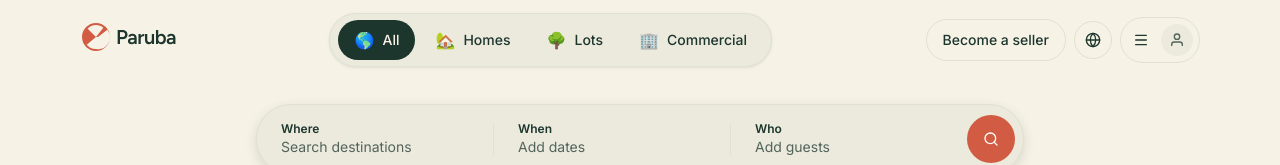
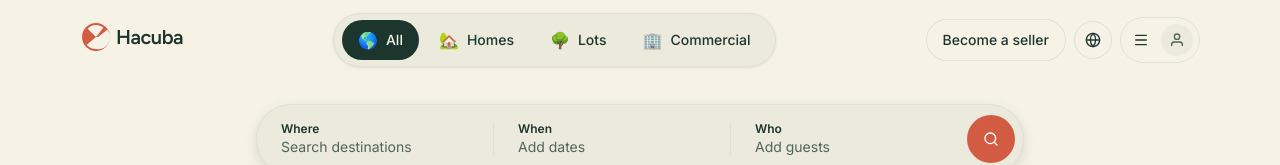
Before and after one commit to Andiewitz/Hacuba, a Next.js app in the folder client/: page / in a window 1280 px wide. Shown: the top 165 px of the page. Built offline with nearby package versions, Linux system fonts and the light colour scheme.

Commit message:
rename: Paruba → Hacuba; favicon terracotta

```diff
--- a/client/package.json
+++ b/client/package.json
@@ -1,5 +1,5 @@
 {
-  "name": "@paruba/client",
+  "name": "@hacuba/client",
   "version": "0.1.0",
   "private": true,
   "scripts": {
--- a/client/src/app/layout.tsx
+++ b/client/src/app/layout.tsx
@@ -16,8 +16,8 @@ const inter = Inter({
 });
 
 export const metadata: Metadata = {
-  title: "Paruba",
-  description: "Paruba app",
+  title: "Hacuba",
+  description: "Hacuba app",
   icons: {
     icon: "/favicon.svg",
   },
--- a/client/src/components/paruba-logo.tsx
+++ b/client/src/components/hacuba-logo.tsx
@@ -1,12 +1,12 @@
-interface ParubaLogoProps {
+interface HacubaLogoProps {
   iconOnly?: boolean;
   className?: string;
 }
 
-export default function ParubaLogo({
+export default function HacubaLogo({
   iconOnly = false,
   className = "",
-}: ParubaLogoProps) {
+}: HacubaLogoProps) {
   return (
     <span className={`inline-flex items-center gap-1 ${className}`}>
       <svg
@@ -23,7 +23,7 @@ export default function ParubaLogo({
       </svg>
       {!iconOnly && (
         <span className="text-xl font-semibold tracking-tight text-foreground font-heading">
-          Paruba
+          Hacuba
         </span>
       )}
     </span>
--- a/client/src/components/navbar.tsx
+++ b/client/src/components/navbar.tsx
@@ -2,7 +2,7 @@
 
 import { Globe, Menu } from "lucide-react";
 import Link from "next/link";
-import ParubaLogo from "@/components/paruba-logo";
+import HacubaLogo from "@/components/hacuba-logo";
 
 const navItems = [
   { label: "All", emoji: "🌎", active: true },
@@ -16,7 +16,7 @@ export default function Navbar() {
     <header className="sticky top-0 z-50 bg-background">
       <div className="mx-auto flex h-20 max-w-[1760px] items-center justify-between px-6 md:px-10 lg:px-20">
         <Link href="/" className="shrink-0">
-          <ParubaLogo className="text-primary" />
+          <HacubaLogo className="text-primary" />
         </Link>
 
         <nav className="hidden md:flex items-center gap-1 rounded-full border border-border bg-card px-2 py-1.5 shadow-sm">
--- a/package.json
+++ b/package.json
@@ -1,5 +1,5 @@
 {
-  "name": "paruba",
+  "name": "hacuba",
   "version": "0.1.0",
   "private": true,
   "workspaces": ["client"],
```
Also changed, not shown: client/public/favicon.svg.
